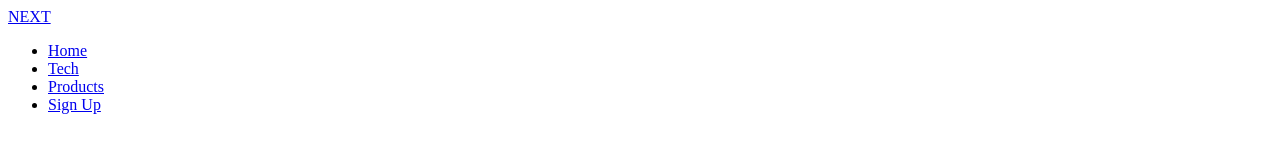
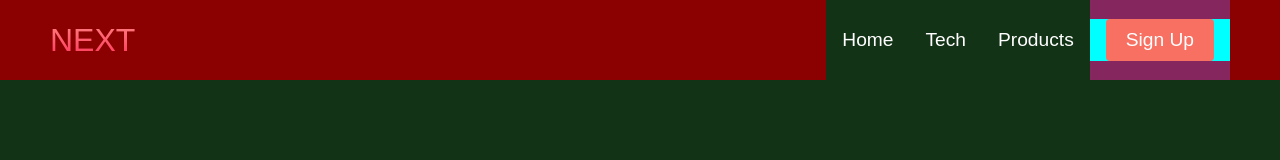
Before and after one commit to Monstresi/Business-website-template, a plain HTML site: page index.html in a window 1280 px wide. Drawn offline with Linux system fonts and the light colour scheme.

Commit message:
Menu changes

```diff
--- a/styles.css
+++ b/styles.css
@@ -1,3 +1,92 @@
-h1 {
-    color: red;
+* {
+    box-sizing: border-box;
+    margin: 0;
+    padding: 0;
+    font-family: 'Kumbh Sans', sans-serif;
+    background-color: #133316;
 }
+
+.navbar {
+    background: #131313;
+    height: 80px;
+    display: flex;
+    justify-content: center;
+    align-items: center;
+    font-size: 1.2rem;
+    position: sticky;
+    top: 0;
+    z-index: 999; /* To ensure it will always be on top */
+}
+
+.navbar__container  {
+    display: flex;
+    justify-content: space-between;
+    height: 80px;
+    z-index: 1;
+    width: 100%;
+    max-width: 1300px;
+    margin: 0 auto; /* 0 is for top/bottom, auto id for left/right */
+    padding: 0 50px;
+    background-color: darkred;
+}
+
+#navbar__logo {
+    background-color: #ff8177;
+    background-image: linear-gradient(to top, #ff0844 0%, #ffb199 100%);
+    background-size: 100%;
+    -webkit-background-clip: text;
+    -moz-background-clip: text;
+    -webkit-text-fill-color: transparent;
+    -moz-text-fill-color: transparent;
+    display: flex;
+    align-items: center;
+    cursor: pointer;
+    text-decoration: none;
+    font-size: 2rem;
+}
+
+.navbar__menu {
+    display: flex;
+    align-items: center;
+    list-style: none;
+    text-align: center;
+    background-color: #85275e;
+}
+
+.navbar__item {
+    height: 80px;
+}
+
+.navbar__links {
+    color: #fff;
+    display: flex;
+    align-items: center;
+    justify-content: center;
+    text-decoration: none;
+    padding: 0rem 1rem;
+    height: 100%;
+}
+
+.navbar__btn {
+    display: flex;
+    justify-content: center;
+    align-items: center;
+    padding: 0 1rem;
+    width: 100%;
+    background-color: aqua;
+}
+
+.button {
+    display: flex;
+    justify-content: center;
+    align-items: center;
+    text-decoration: none;
+    padding: 10px 20px;
+    height: 100%;
+    width: 100%;
+    border: none;
+    outline: none;
+    border-radius: 4px;
+    background: #f77062;
+    color: #fff;
+}
```
